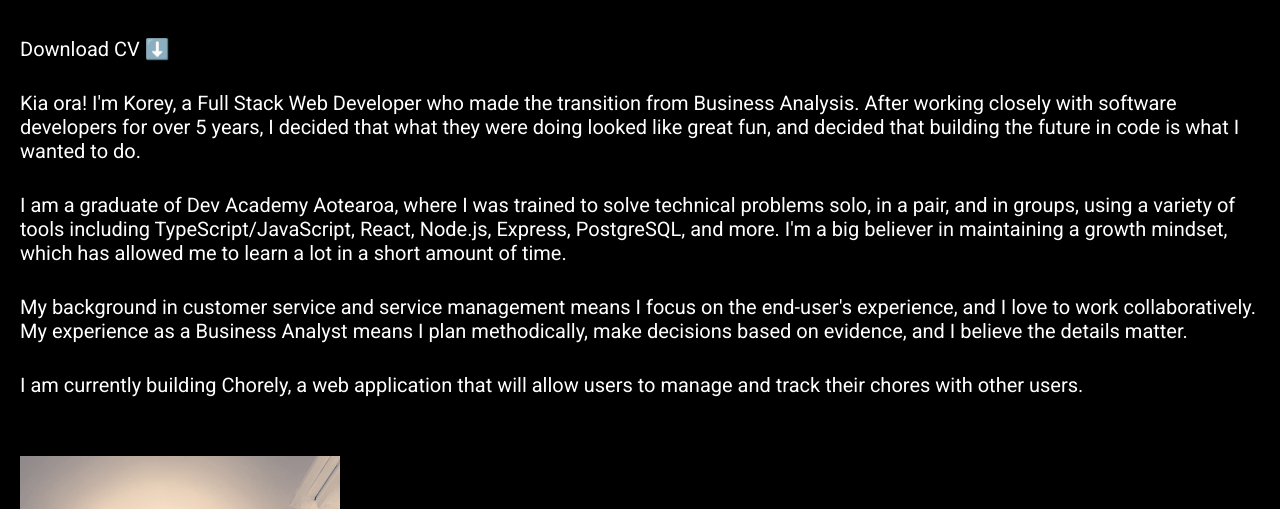
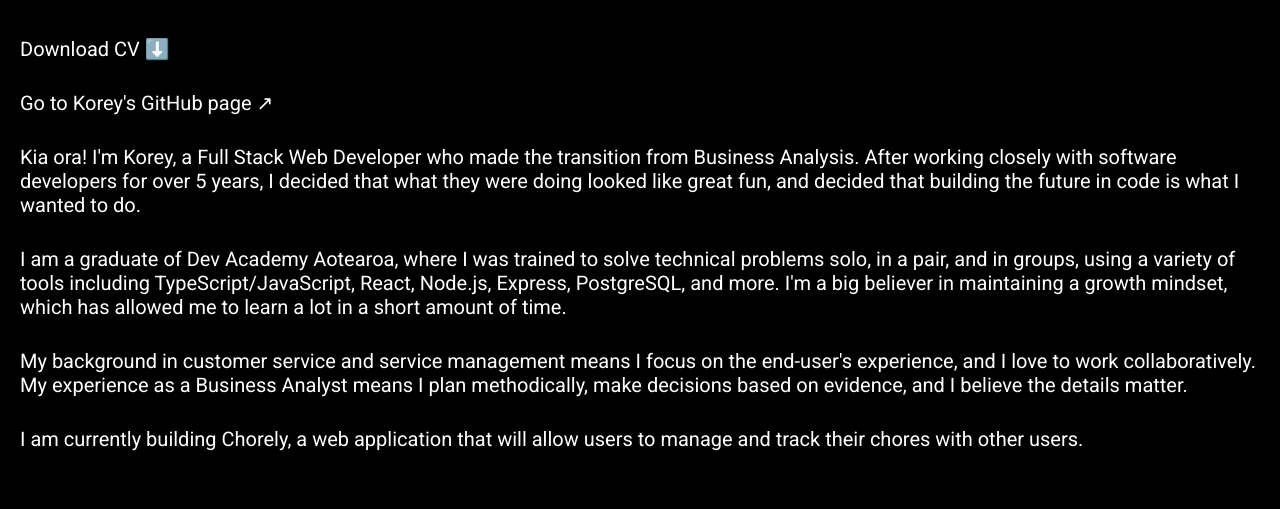
Before and after one commit to korey-zondag/korey-zondag.github.io, a website: page about-me.html in a window 1280 px wide. Shown: the part 215-724 px from the top of the page. Drawn offline with Linux system fonts and the light colour scheme.

Commit message:
add link to general github page to about me section

```diff
--- a/about-me.html
+++ b/about-me.html
@@ -17,6 +17,7 @@
       </br>
       <p><a href="./files/Korey Zondag CV October 2025.docx" download
         >Download CV ⬇️</a></p>
+      <p><a href="https://github.com/korey-zondag">Go to Korey's GitHub page ↗</a></p>
       <p>
         Kia ora! I'm Korey, a Full Stack Web Developer who made the transition
         from Business Analysis. After working closely with software developers
```
Also changed, not shown: projects.html (+1 -1 lines).
